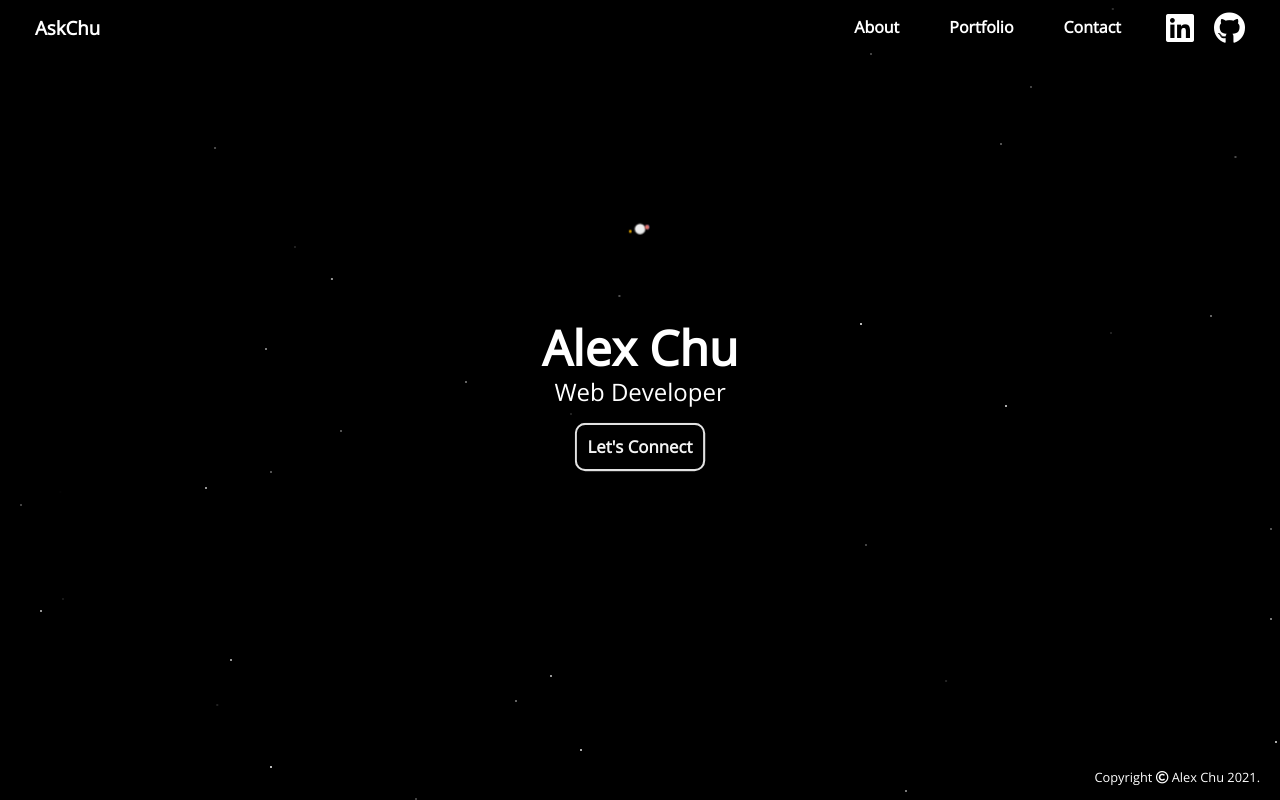
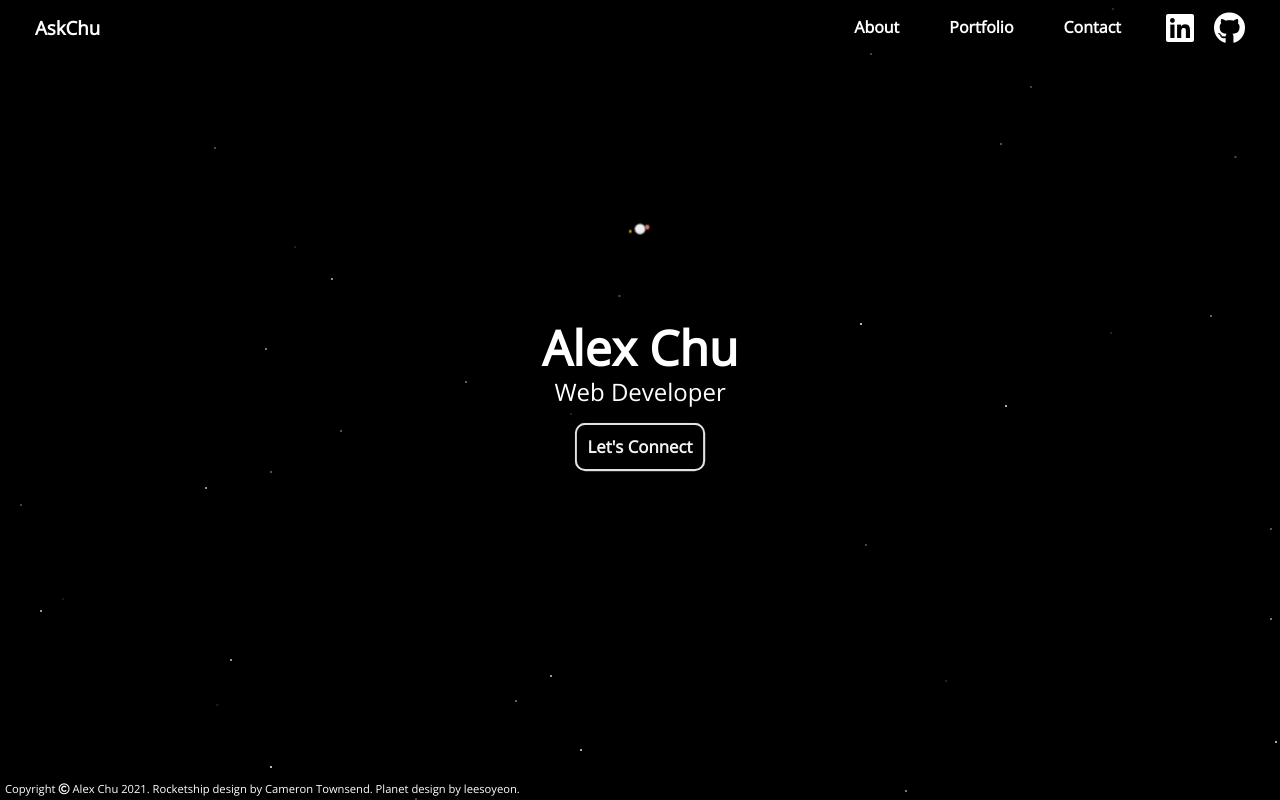
Before and after one commit to askchu/portfolioV2, a plain HTML site: page index.html in a window 1280 px wide. Drawn offline with nearby package versions, Linux system fonts and the light colour scheme.

Commit message:
added more in footer

```diff
--- a/index.css
+++ b/index.css
@@ -718,7 +718,7 @@ select:-webkit-autofill:focus {
   position: absolute;
   display: flex;
   justify-content: center;
-  top: 90%;
+  bottom: 8%;
   width: 70%;
   max-width: 400px;
   height: 30px;
@@ -1754,17 +1754,35 @@ select:-webkit-autofill:focus {
 
 footer{
   position: absolute;
-  top: 96%;
-  right: 0;
+  bottom: 0.5%;
+  left: 0;
   z-index: 6000;
   color: white;
-  margin-right: 20px;
-  font-size: 0.8rem;
-}
+  margin: 0 5px;
+  font-size: 0.7rem;
+}
+
+footer a{
+  text-decoration: none;
+  color: white;
+}
+
+footer a:hover{
+  cursor: auto;
+  /* or pointer */
+}
+
 
 
 
 /* NOTE: MediaQuery for 770px */
+
+
+@media (max-width: 480px){
+  .instructions{
+    bottom: 10%;
+  }
+}
 
 @media (max-width: 770px){
    .rocketCon {
@@ -1784,6 +1802,7 @@ footer{
     margin-top: 50px;
     margin-left: auto;
     margin-right: auto;
+    bottom: 20%;
     height: 50px;
     width: 100%;
     padding: 15px 0;
@@ -1793,7 +1812,9 @@ footer{
   .fa {
 	  color: #fff;
   }
-
+  footer{
+    text-align: center;
+  }
 
 
   @keyframes bounce {
--- a/index.html
+++ b/index.html
@@ -326,6 +326,9 @@
 
         <footer>
             Copyright <i class="far fa-copyright"></i> Alex Chu 2021.
+            <a href="https://codepen.io/cameron-townsend/pen/mEpApy" target="_blank">Rocketship design</a> by Cameron
+            Townsend.
+            <a href="https://codepen.io/soylee57/pen/bGGGvWM" target="_blank">Planet design</a> by leesoyeon.
         </footer>
 
 
--- a/index.js
+++ b/index.js
@@ -790,14 +790,15 @@ const rocket = document.querySelector(".rocketCon");
 const rocketFlame = document.querySelector(".flame");
 
 
-
+const body = document.querySelector("body");
+const footer = document.querySelector("footer");
 
 window.addEventListener('load', () => {
+
+    // const bodyHeight = body.getBoundingClientRect().bottom;
+    // footer.style.top = `calc(${bodyHeight}px - 8vh)`;
+
     let mobile_view = window.matchMedia("(max-width: 771px)");
-
-    if (mobile_view.matches) {
-        downArrow.style.top = `65%`;
-    }
 
     hamburger.style.pointerEvents = "none"
     title.classList.add('pop')
```
